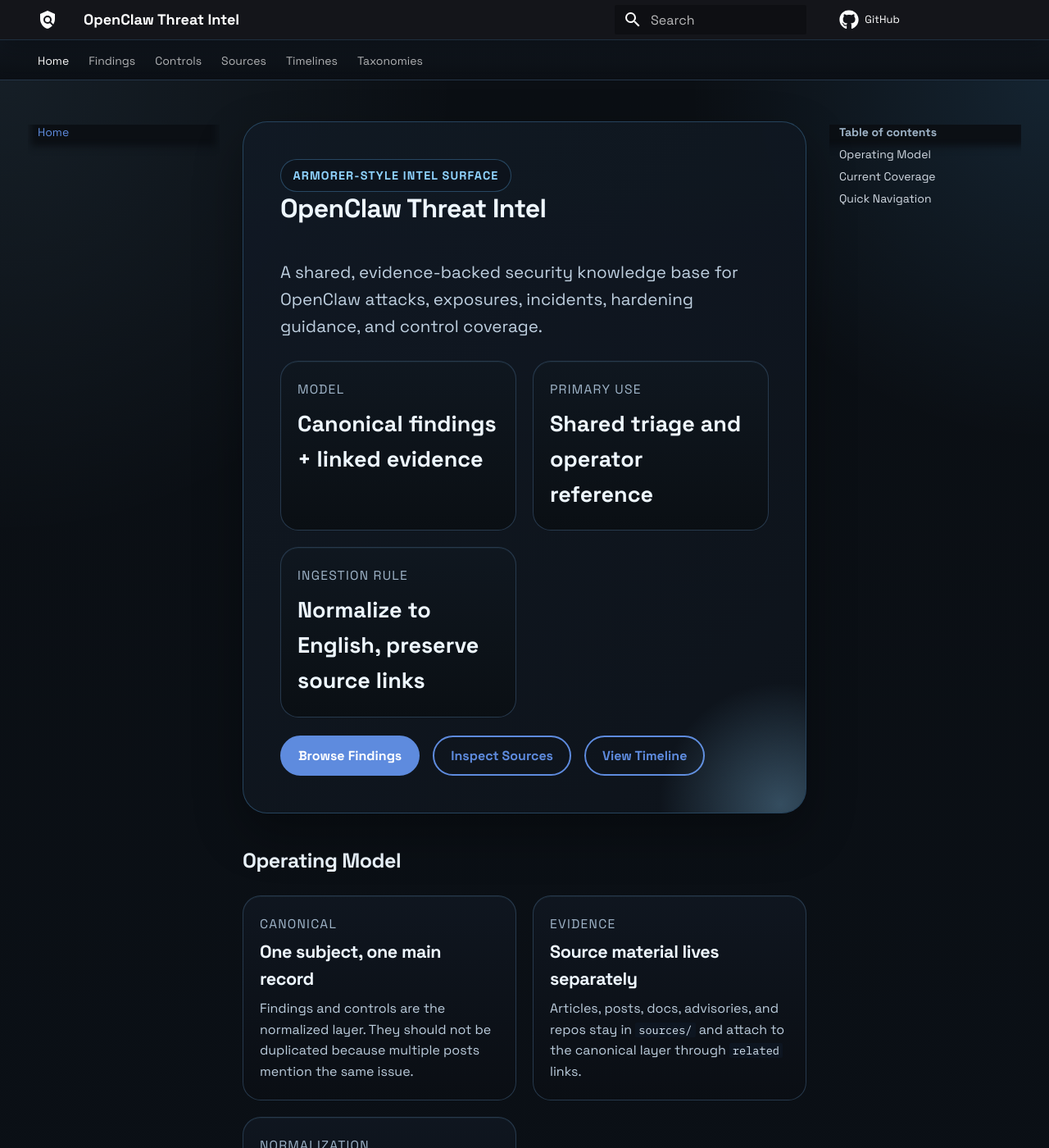
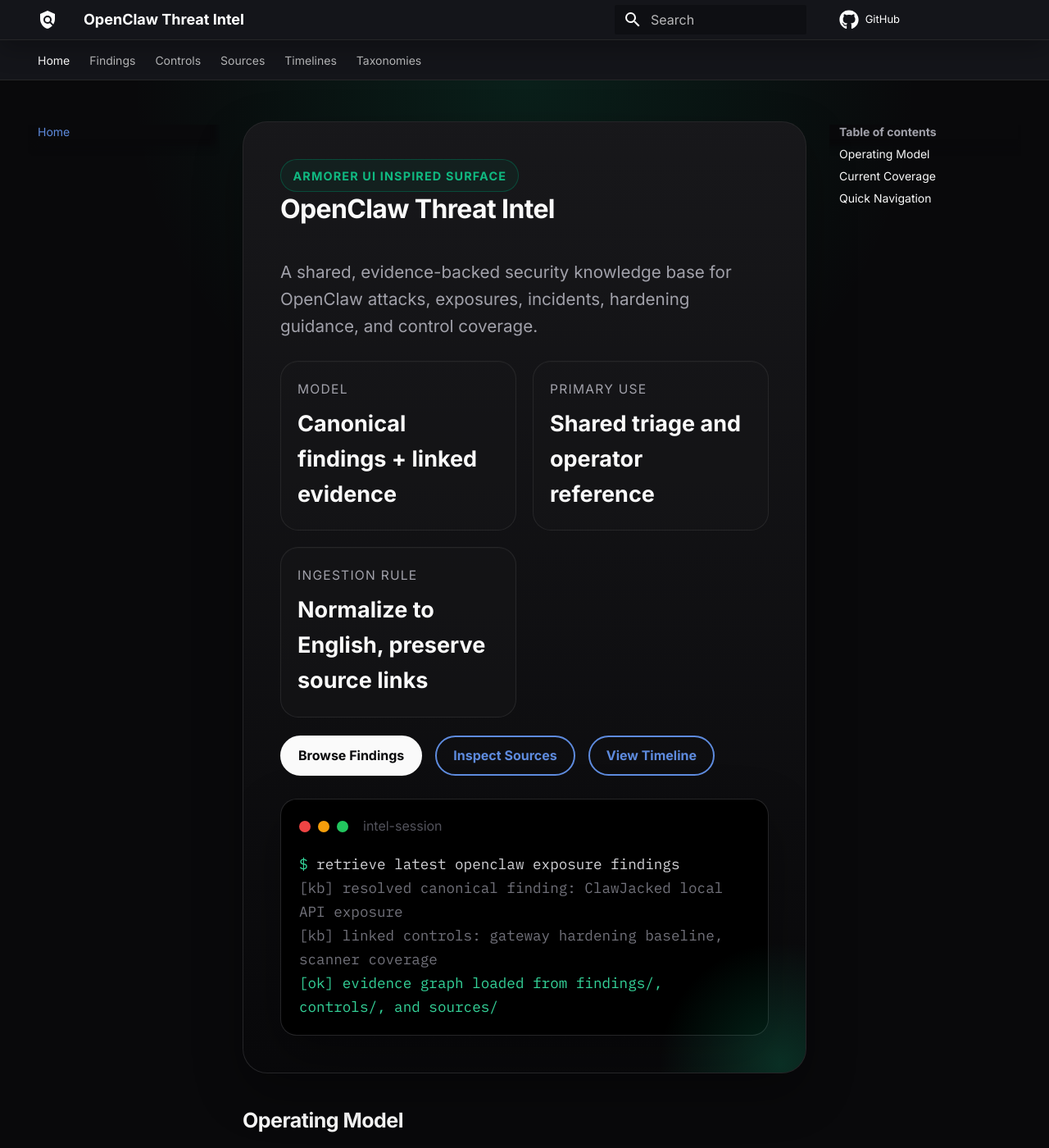
Before and after one commit to SecureNeural/openclaw-threat-intel, an MkDocs documentation site: the page built from docs/index.md, in a window 1280 px wide and 1400 px high. Shown: the whole window at 82% size. Built offline with MkDocs 1.6.1 and Material for MkDocs 9.7.7, drawn with Linux system fonts in a browser that asks for light colours; comment, search, counter and statistics services are not loaded.

Commit message:
Align docs styling with armorer-ui theme

```diff
--- a/docs/index.md
+++ b/docs/index.md
@@ -1,5 +1,5 @@
 <div class="hero-shell">
-  <span class="hero-kicker">Armorer-style Intel Surface</span>
+  <span class="hero-kicker">Armorer UI inspired surface</span>
   <h1 class="hero-title">OpenClaw Threat Intel</h1>
   <p class="hero-lead">
     A shared, evidence-backed security knowledge base for OpenClaw attacks, exposures,
@@ -23,6 +23,20 @@
     <a class="md-button md-button--primary" href="findings/">Browse Findings</a>
     <a class="md-button" href="sources/">Inspect Sources</a>
     <a class="md-button" href="timelines/openclaw-security-timeline/">View Timeline</a>
+  </div>
+  <div class="terminal-panel">
+    <div class="terminal-head">
+      <span class="terminal-dot" style="background:#ef4444"></span>
+      <span class="terminal-dot" style="background:#f59e0b"></span>
+      <span class="terminal-dot" style="background:#22c55e"></span>
+      <span style="margin-left:.45rem">intel-session</span>
+    </div>
+    <div class="terminal-body">
+      <div><span class="terminal-prompt">$</span> retrieve latest openclaw exposure findings</div>
+      <div class="terminal-dim">[kb] resolved canonical finding: ClawJacked local API exposure</div>
+      <div class="terminal-dim">[kb] linked controls: gateway hardening baseline, scanner coverage</div>
+      <div class="terminal-ok">[ok] evidence graph loaded from findings/, controls/, and sources/</div>
+    </div>
   </div>
 </div>
 
--- a/docs/stylesheets/armorer-ui.css
+++ b/docs/stylesheets/armorer-ui.css
@@ -1,17 +1,17 @@
-@import url("https://fonts.googleapis.com/css2?family=IBM+Plex+Mono:wght@400;500;600&family=Space+Grotesk:wght@400;500;700&display=swap");
+@import url("https://fonts.googleapis.com/css2?family=Inter:wght@400;500;600;700;800&family=IBM+Plex+Mono:wght@400;500;600&display=swap");
 
 :root {
-  --armorer-bg: #0b0f14;
-  --armorer-panel: #0e141c;
-  --armorer-panel-2: #101720;
-  --armorer-panel-3: #111923;
-  --armorer-border: #2a3d52;
-  --armorer-border-strong: #2c4f6d;
-  --armorer-text: #d2dae3;
-  --armorer-text-dim: #9fb4c8;
-  --armorer-accent: #8fd3ff;
-  --armorer-accent-2: #59b8ff;
-  --armorer-accent-soft: rgba(143, 211, 255, 0.18);
+  --armorer-bg: #09090b;
+  --armorer-panel: #111114;
+  --armorer-panel-2: #16161a;
+  --armorer-panel-3: #18181b;
+  --armorer-border: #27272a;
+  --armorer-border-strong: #3f3f46;
+  --armorer-text: #fafafa;
+  --armorer-text-dim: #a1a1aa;
+  --armorer-accent: #10b981;
+  --armorer-accent-2: #34d399;
+  --armorer-accent-soft: rgba(16, 185, 129, 0.16);
 }
 
 [data-md-color-scheme="slate"] {
@@ -20,22 +20,22 @@
   --md-default-fg-color--light: var(--armorer-text-dim);
   --md-default-fg-color--lighter: #7f98af;
   --md-default-fg-color--lightest: #63798d;
-  --md-primary-fg-color: #111923;
-  --md-primary-fg-color--light: #172332;
-  --md-primary-fg-color--dark: #0a0f16;
+  --md-primary-fg-color: #09090b;
+  --md-primary-fg-color--light: #111114;
+  --md-primary-fg-color--dark: #050507;
   --md-accent-fg-color: var(--armorer-accent);
   --md-typeset-a-color: var(--armorer-accent);
-  --md-code-bg-color: #0d1520;
-  --md-code-fg-color: #d8e7f5;
-  --md-footer-bg-color: #0a0f16;
-  --md-footer-bg-color--dark: #080c12;
+  --md-code-bg-color: #0c0c0f;
+  --md-code-fg-color: #e4e4e7;
+  --md-footer-bg-color: #09090b;
+  --md-footer-bg-color--dark: #050507;
 }
 
 body,
 input,
 button,
 textarea {
-  font-family: "Space Grotesk", sans-serif;
+  font-family: "Inter", sans-serif;
 }
 
 code,
@@ -46,60 +46,59 @@
 }
 
 .md-header {
-  background: rgba(17, 25, 35, 0.92);
-  border-bottom: 1px solid rgba(44, 79, 109, 0.45);
+  background: rgba(9, 9, 11, 0.82);
+  border-bottom: 1px solid rgba(39, 39, 42, 0.95);
   box-shadow: 0 10px 30px rgba(0, 0, 0, 0.28);
   backdrop-filter: blur(14px);
 }
 
 .md-tabs {
-  background: linear-gradient(180deg, rgba(16, 23, 32, 0.95), rgba(11, 15, 20, 0.98));
-  border-bottom: 1px solid rgba(42, 61, 82, 0.8);
+  background: rgba(9, 9, 11, 0.88);
+  border-bottom: 1px solid rgba(39, 39, 42, 0.95);
 }
 
 .md-main {
   background:
-    radial-gradient(circle at top right, rgba(89, 184, 255, 0.12), transparent 22rem),
-    radial-gradient(circle at top left, rgba(143, 211, 255, 0.08), transparent 28rem),
-    linear-gradient(180deg, #0b0f14 0%, #0a1017 100%);
+    radial-gradient(circle at top center, rgba(16, 185, 129, 0.13), transparent 24rem),
+    linear-gradient(180deg, #09090b 0%, #09090b 100%);
 }
 
 .md-typeset h1,
 .md-typeset h2,
 .md-typeset h3 {
-  color: #eef7ff;
+  color: #fafafa;
   font-weight: 700;
   letter-spacing: -0.02em;
 }
 
 .md-typeset .admonition,
 .md-typeset details {
-  background: linear-gradient(180deg, rgba(16, 23, 32, 0.96), rgba(14, 20, 28, 0.96));
-  border: 1px solid rgba(44, 79, 109, 0.7);
+  background: linear-gradient(180deg, rgba(24, 24, 27, 0.96), rgba(17, 17, 20, 0.96));
+  border: 1px solid rgba(63, 63, 70, 0.7);
   box-shadow: 0 14px 32px rgba(0, 0, 0, 0.22);
 }
 
 .md-typeset table:not([class]) {
-  background: rgba(14, 20, 28, 0.86);
-  border: 1px solid rgba(42, 61, 82, 0.8);
+  background: rgba(17, 17, 20, 0.92);
+  border: 1px solid rgba(39, 39, 42, 0.9);
   border-radius: 1rem;
   overflow: hidden;
 }
 
 .md-typeset table:not([class]) th {
-  background: rgba(17, 25, 35, 0.95);
-  color: #eef7ff;
+  background: rgba(24, 24, 27, 0.98);
+  color: #fafafa;
 }
 
 .hero-shell {
   position: relative;
   overflow: hidden;
   padding: 2.25rem;
-  border: 1px solid rgba(44, 79, 109, 0.8);
+  border: 1px solid rgba(39, 39, 42, 0.95);
   border-radius: 1.5rem;
   background:
-    linear-gradient(135deg, rgba(17, 25, 35, 0.96), rgba(14, 20, 28, 0.96)),
-    linear-gradient(180deg, rgba(89, 184, 255, 0.08), transparent);
+    linear-gradient(180deg, rgba(24, 24, 27, 0.98), rgba(9, 9, 11, 0.98)),
+    linear-gradient(180deg, rgba(16, 185, 129, 0.06), transparent);
   box-shadow: 0 24px 60px rgba(0, 0, 0, 0.32);
 }
 
@@ -110,7 +109,7 @@
   width: 15rem;
   height: 15rem;
   border-radius: 999px;
-  background: radial-gradient(circle, rgba(143, 211, 255, 0.3), transparent 70%);
+  background: radial-gradient(circle, rgba(16, 185, 129, 0.22), transparent 70%);
   pointer-events: none;
 }
 
@@ -120,9 +119,9 @@
   align-items: center;
   gap: 0.45rem;
   padding: 0.38rem 0.72rem;
-  border: 1px solid rgba(44, 79, 109, 0.88);
+  border: 1px solid rgba(6, 95, 70, 0.7);
   border-radius: 999px;
-  background: rgba(14, 20, 28, 0.84);
+  background: rgba(6, 78, 59, 0.18);
   color: var(--armorer-accent);
   font-size: 0.72rem;
   font-weight: 700;
@@ -138,7 +137,7 @@
 
 .hero-lead {
   max-width: 48rem;
-  color: #bfd0e0;
+  color: #a1a1aa;
   font-size: 1.03rem;
 }
 
@@ -166,10 +165,19 @@
 .intel-card,
 .taxon-card {
   padding: 1.1rem 1rem;
-  border: 1px solid rgba(42, 61, 82, 0.92);
+  border: 1px solid rgba(39, 39, 42, 0.95);
   border-radius: 1.1rem;
-  background: linear-gradient(180deg, rgba(16, 23, 32, 0.95), rgba(11, 15, 20, 0.95));
-  box-shadow: inset 0 1px 0 rgba(143, 211, 255, 0.06);
+  background: rgba(24, 24, 27, 0.48);
+  box-shadow: inset 0 1px 0 rgba(255, 255, 255, 0.02);
+  transition: border-color 140ms ease, background-color 140ms ease, transform 140ms ease;
+}
+
+.metric-card:hover,
+.intel-card:hover,
+.taxon-card:hover {
+  transform: translateY(-2px);
+  border-color: rgba(63, 63, 70, 1);
+  background: rgba(24, 24, 27, 0.72);
 }
 
 .metric-label,
@@ -182,7 +190,7 @@
 
 .metric-value {
   margin-top: 0.35rem;
-  color: #eef7ff;
+  color: #fafafa;
   font-size: 1.35rem;
   font-weight: 700;
 }
@@ -197,15 +205,15 @@
 .intel-card p,
 .taxon-card p {
   margin: 0;
-  color: #bccddd;
+  color: #a1a1aa;
 }
 
 .section-band {
   margin-top: 1.5rem;
   padding: 1.35rem 1.25rem;
-  border: 1px solid rgba(42, 61, 82, 0.9);
+  border: 1px solid rgba(39, 39, 42, 0.95);
   border-radius: 1.2rem;
-  background: rgba(14, 20, 28, 0.86);
+  background: rgba(24, 24, 27, 0.52);
 }
 
 .section-band h2,
@@ -223,27 +231,27 @@
 .link-panel {
   display: block;
   padding: 1rem;
-  border: 1px solid rgba(44, 79, 109, 0.76);
+  border: 1px solid rgba(39, 39, 42, 0.95);
   border-radius: 1rem;
-  background: linear-gradient(180deg, rgba(17, 25, 35, 0.92), rgba(12, 17, 24, 0.92));
+  background: rgba(24, 24, 27, 0.56);
   transition: transform 140ms ease, border-color 140ms ease, box-shadow 140ms ease;
 }
 
 .link-panel:hover {
   transform: translateY(-2px);
-  border-color: rgba(89, 184, 255, 0.92);
+  border-color: rgba(63, 63, 70, 1);
   box-shadow: 0 18px 32px rgba(0, 0, 0, 0.28);
 }
 
 .link-panel strong {
   display: block;
-  color: #eef7ff;
+  color: #fafafa;
 }
 
 .link-panel span {
   display: block;
   margin-top: 0.35rem;
-  color: #adc1d3;
+  color: #a1a1aa;
   font-size: 0.92rem;
 }
 
@@ -251,16 +259,16 @@
   list-style: none;
   margin: 1.2rem 0 0;
   padding: 0;
-  border-left: 1px solid rgba(44, 79, 109, 0.8);
+  border-left: 1px solid rgba(39, 39, 42, 0.95);
 }
 
 .timeline-list li {
   position: relative;
   margin: 0 0 1rem 1rem;
   padding: 0.8rem 1rem;
-  border: 1px solid rgba(42, 61, 82, 0.88);
+  border: 1px solid rgba(39, 39, 42, 0.95);
   border-radius: 1rem;
-  background: rgba(14, 20, 28, 0.88);
+  background: rgba(24, 24, 27, 0.62);
 }
 
 .timeline-list li::before {
@@ -271,8 +279,8 @@
   width: 0.7rem;
   height: 0.7rem;
   border-radius: 999px;
-  background: var(--armorer-accent-2);
-  box-shadow: 0 0 0 0.25rem rgba(89, 184, 255, 0.16);
+  background: var(--armorer-accent);
+  box-shadow: 0 0 0 0.25rem rgba(16, 185, 129, 0.16);
 }
 
 .md-typeset .button-cluster {
@@ -287,6 +295,66 @@
   padding-inline: 1rem;
 }
 
+.md-typeset .md-button--primary {
+  background: #fafafa;
+  border-color: #fafafa;
+  color: #09090b;
+}
+
+.md-typeset .md-button--primary:hover {
+  background: #e4e4e7;
+  border-color: #e4e4e7;
+}
+
+.md-typeset .terminal-panel {
+  margin-top: 1.4rem;
+  max-width: 42rem;
+  border: 1px solid rgba(39, 39, 42, 0.95);
+  border-radius: 1rem;
+  background: #000;
+  padding: 1rem 1.1rem;
+  box-shadow: 0 24px 60px rgba(0, 0, 0, 0.35);
+}
+
+.md-typeset .terminal-head {
+  display: flex;
+  align-items: center;
+  gap: 0.45rem;
+  margin-bottom: 0.9rem;
+  color: #52525b;
+  font-size: 0.8rem;
+}
+
+.md-typeset .terminal-dot {
+  width: 0.7rem;
+  height: 0.7rem;
+  border-radius: 999px;
+  display: inline-block;
+}
+
+.md-typeset .terminal-body {
+  font-family: "IBM Plex Mono", monospace;
+  font-size: 0.88rem;
+  line-height: 1.65;
+  color: #d4d4d8;
+}
+
+.md-typeset .terminal-prompt {
+  color: #34d399;
+}
+
+.md-typeset .terminal-ok {
+  color: #34d399;
+}
+
+.md-typeset .terminal-warn {
+  color: #f59e0b;
+}
+
+.md-typeset .terminal-dim {
+  color: #71717a;
+}
+
 @media screen and (max-width: 44.9375em) {
   .hero-shell {
     padding: 1.45rem;
--- a/mkdocs.yml
+++ b/mkdocs.yml
@@ -12,7 +12,7 @@
   palette:
     - scheme: slate
       primary: black
-      accent: blue
+      accent: green
   features:
     - navigation.tabs
     - navigation.sections
```
